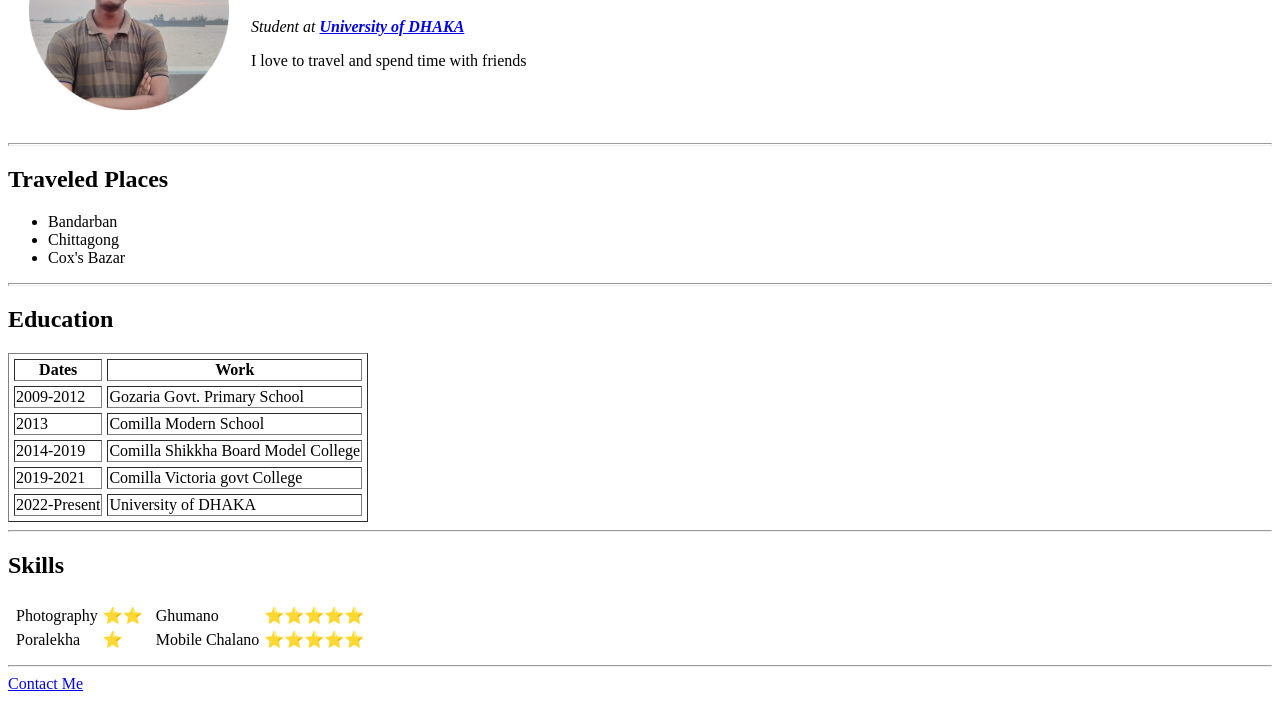
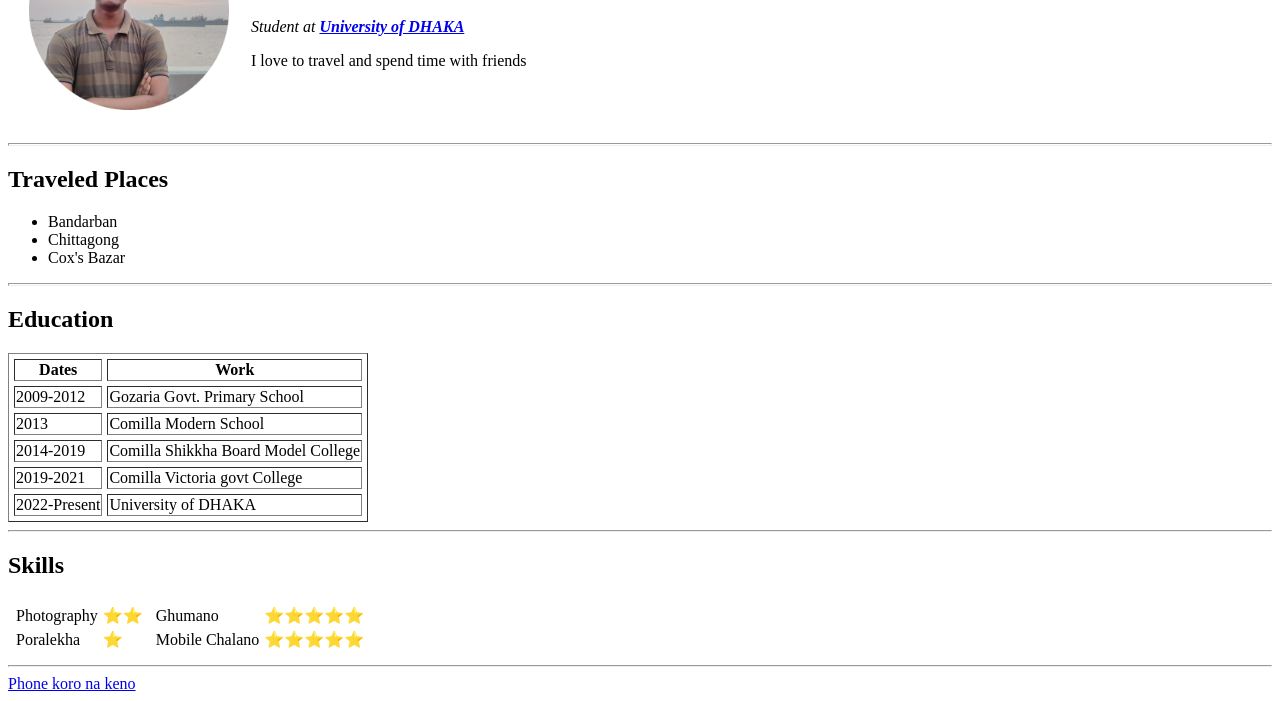
Before and after one commit to Horairadev/My_Website, a plain HTML site: page index.html in a window 1280 px wide. Shown: the part 119-820 px from the top of the page. Drawn offline with Linux system fonts and the light colour scheme.

Commit message:
Update index.html

```diff
--- a/index.html
+++ b/index.html
@@ -86,6 +86,6 @@
         </td>
     </table>
     <hr>
-    <a href="contact.html">Contact Me</a>
+    <a href="contact.html">Phone koro na keno</a>
 </body>
 </html>
```
